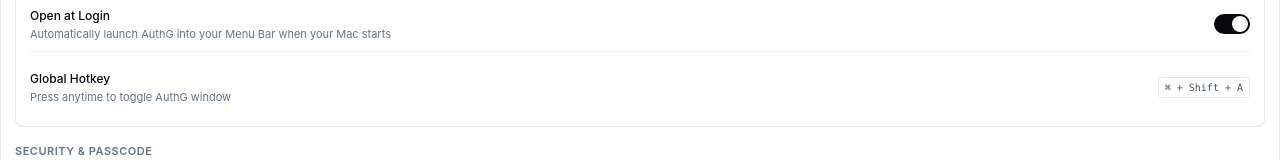
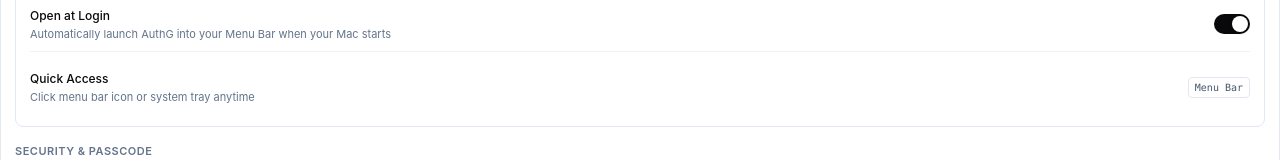
Before and after one commit to abhidhakal/authg-app, a React (Vite) app: page / in a window 1280 px wide. Both pictures are taken after a click on the button 1193 px from the left and 24 px from the top of the page. Shown: the part 478-638 px from the top of the page. Built offline with nearby package versions, Linux system fonts and the light colour scheme; the HTML template or start-up script is replaced by a standard one.

Commit message:
docs: streamline in-app settings and help to emphasize menu bar and system tray access

```diff
--- a/src/App.tsx
+++ b/src/App.tsx
@@ -882,10 +882,10 @@ export function App() {
 
                 <div className="wm-setting-row">
                   <div className="wm-setting-info">
-                    <span className="wm-setting-title">Global Hotkey</span>
-                    <span className="wm-setting-desc">Press anytime to toggle AuthG window</span>
-                  </div>
-                  <span className="wm-badge">⌘ + Shift + A</span>
+                    <span className="wm-setting-title">Quick Access</span>
+                    <span className="wm-setting-desc">Click menu bar icon or system tray anytime</span>
+                  </div>
+                  <span className="wm-badge">Menu Bar</span>
                 </div>
               </div>
             </section>
@@ -1160,8 +1160,8 @@ export function App() {
                     <span className="wm-badge">Right-click / (i)</span>
                   </div>
                   <div className="wm-setting-row">
-                    <span className="wm-setting-title">Global App Toggle</span>
-                    <span className="wm-badge">⌘ + Shift + A</span>
+                    <span className="wm-setting-title">Quick Access</span>
+                    <span className="wm-badge">Menu Bar / Tray</span>
                   </div>
                 </div>
               </div>
```
Also changed, not shown: 2 other files (tests, documents, lock files or other folders).
